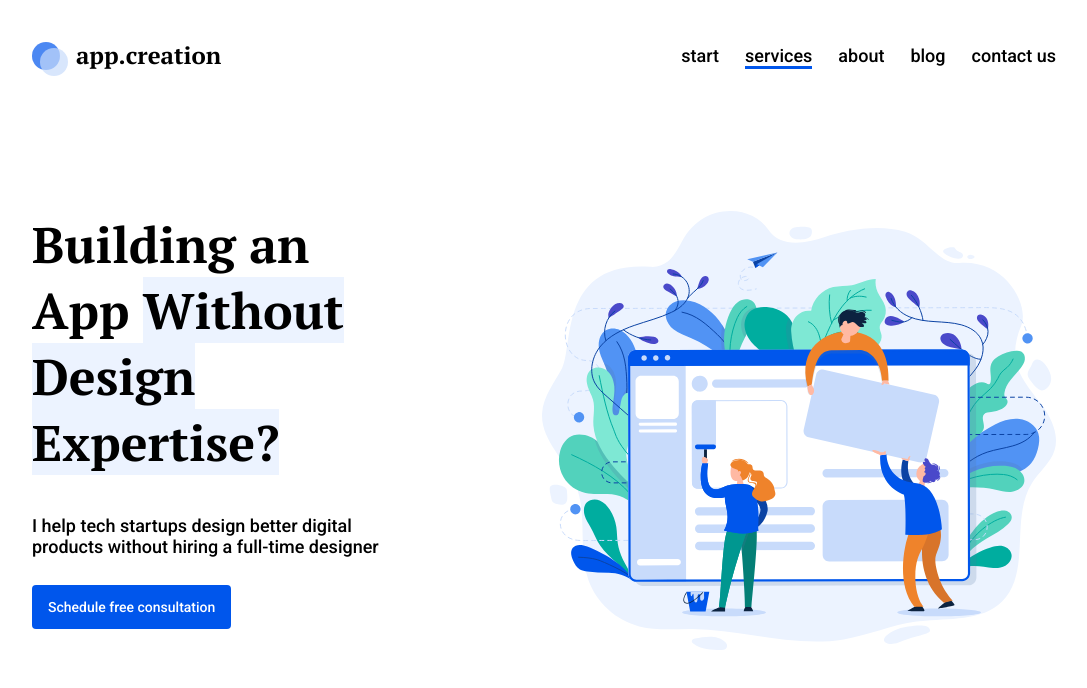
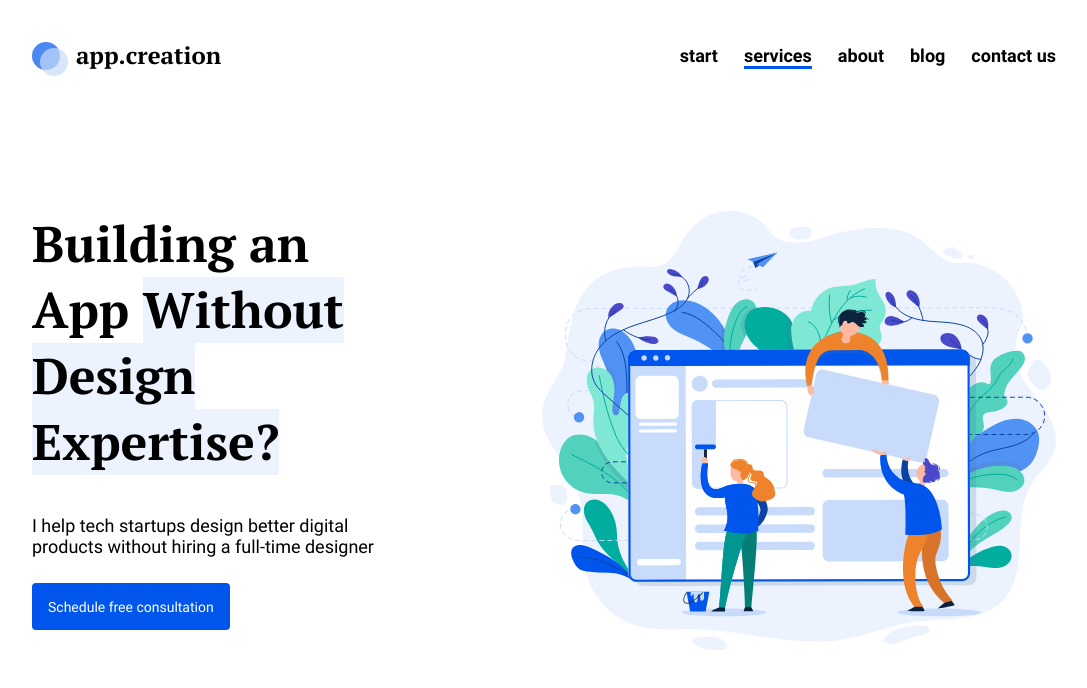
Before and after one commit to WebHeroSchool/Alisa_first_project, a plain HTML site: page index.html in a window 1280 px wide. Shown: the whole page, without its empty margins (96-1183 px from the left). Drawn offline with Linux system fonts and the light colour scheme.

Commit message:
Подключение шрифтов через font face

```diff
--- a/font.css
+++ b/font.css
@@ -2,32 +2,53 @@
 
 @font-face {
   font-family: "pt_serifbold";
-  src: url("/fonts/ptserif-bold-webfont.woff")
-    format("woff");
+  src: url("/fonts/ptserif-bold-webfont.woff") format("woff");
   font-weight: normal;
   font-style: normal;
 }
 
 @font-face {
   font-family: "pt_serifbold_italic";
-  src: url("/fonts/ptserif-bolditalic-webfont.woff")
-    format("woff");
+  src: url("/fonts/ptserif-bolditalic-webfont.woff") format("woff");
   font-weight: normal;
   font-style: normal;
 }
 
 @font-face {
   font-family: "pt_serifitalic";
-  src: url("/fonts/ptserif-italic-webfont.woff")
-    format("woff");
+  src: url("/fonts/ptserif-italic-webfont.woff") format("woff");
   font-weight: normal;
   font-style: normal;
 }
 
 @font-face {
   font-family: "pt_serifregular";
-  src: url("/fonts/ptserif-regular-webfont.woff")
-    format("woff");
+  src: url("/fonts/ptserif-regular-webfont.woff") format("woff");
   font-weight: normal;
   font-style: normal;
 }
+
+@font-face {
+  font-family: "robotobold";
+  src: url("/fonts/roboto-bold-webfont.woff") format("woff");
+  font-weight: normal;
+  font-style: normal;
+}
+@font-face {
+  font-family: "robotobold_italic";
+  src: url("/fonts/roboto-bolditalic-webfont.woff") format("woff");
+  font-weight: normal;
+  font-style: normal;
+}
+@font-face {
+  font-family: "robotoitalic";
+  src: url("/fonts/roboto-italic-webfont.woff") format("woff");
+  font-weight: normal;
+  font-style: normal;
+}
+@font-face {
+  font-family: "robotoregular";
+  src: url("/fonts/roboto-regular-webfont.woff") format("woff");
+  font-weight: normal;
+  font-style: normal;
+}
--- a/index.html
+++ b/index.html
@@ -4,10 +4,6 @@
     <meta charset="utf-8" />
     <link rel="stylesheet" href="font.css" />
     <link rel="stylesheet" href="style.css" />
-    <link
-      href="https://fonts.googleapis.com/css2?family=PT+Serif:wght@700&family=Roboto:wght@500&display=swap"
-      rel="stylesheet"
-    />
     <title>My first site</title>
   </head>
   <body>
--- a/style.css
+++ b/style.css
@@ -44,7 +44,7 @@ body {
 .menu__item {
   position: relative;
   margin-right: 26px;
-  font-family: "Roboto", sans-serif;
+  font-family: "robotobold", sans-serif;
   font-size: 18px;
   line-height: 21px;
   color: #000;
@@ -96,19 +96,19 @@ body {
 }
 .main__title {
   margin: 0 0 40px 0;
-  font-family: "PT Serif", serif;
+  font-family: "pt_serifbold", serif;
   font-size: 50px;
   line-height: 66px;
 }
 .main__subtitle {
   margin: 0 0 41px 0;
-  font-family: "Roboto", sans-serif;
+  font-family: "robotoregular", sans-serif;
   font-size: 18px;
   line-height: 21px;
 }
 .main__button {
   padding: 14px 16px;
-  font-family: "Roboto", sans-serif;
+  font-family: "robotoregular", sans-serif;
   font-size: 14px;
   line-height: 16px;
   color: #fff;
```
Also changed, not shown: fonts/roboto-bold-webfont.woff (added), fonts/roboto-bolditalic-webfont.woff (added), fonts/roboto-italic-webfont.woff (added), fonts/roboto-regular-webfont.woff (added).
